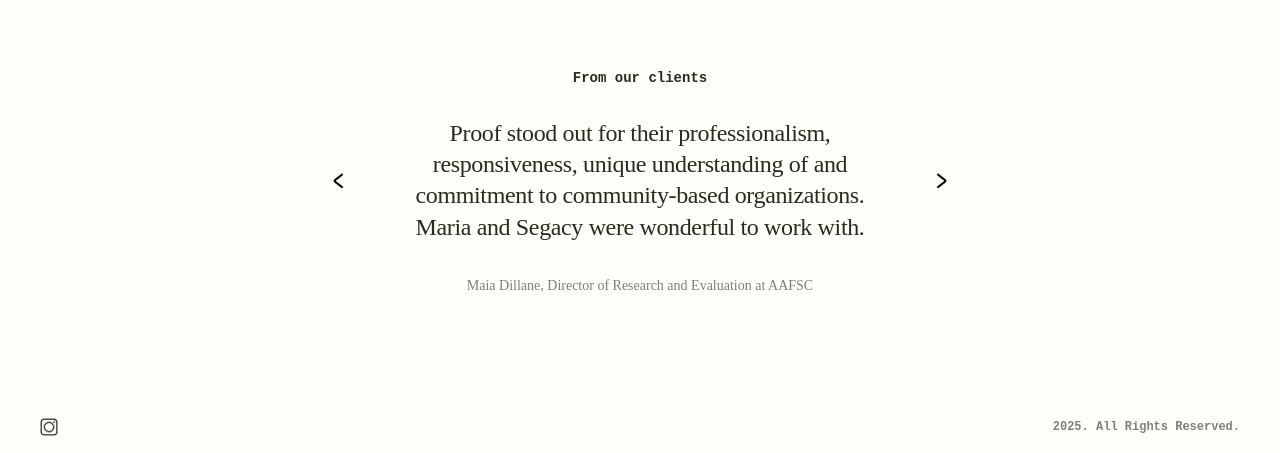
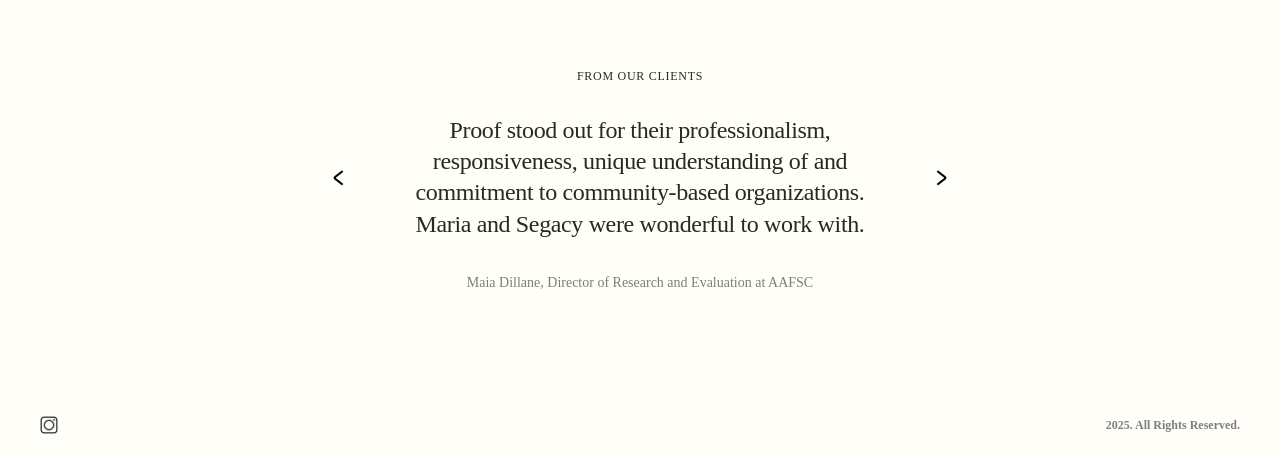
Before and after one commit to mmergal92/Proof_website, a React (Create React App) app: page / in a window 1280 px wide. Shown: the part 1055-1508 px from the top of the page. Built offline with nearby package versions, Linux system fonts and the light colour scheme; the HTML template or start-up script is replaced by a standard one; a web font is replaced by a local one.

Commit message:
editing font

```diff
--- a/src/App.css
+++ b/src/App.css
@@ -584,9 +584,9 @@ input[type=number]::-webkit-outer-spin-button {
 .wellness-note {
   margin: 80px auto 0 auto;
   font-style: normal;
-  font-weight: 700;
+  font-weight: 500;
   text-align: center;
-  font-family: "anonymous-pro", monospace;
+  font-family: "Neue Haas Unica W1G";
   color: #272B1E;
   font-size: 14px;
   line-height: 21px;
@@ -745,10 +745,12 @@ input[type=number]::-webkit-outer-spin-button {
 }
 
 .testimonial-label {
-  font-size: 14px;
-  line-height: 16.1px;
-  font-family: "anonymous-pro", monospace;
-  font-weight: 700;
+  font-size: 12px;
+  line-height: 13.8px;
+  font-family: "Neue Haas Unica W1G";
+  font-weight: 500;
+  letter-spacing: 0.72px;
+  text-transform: uppercase;
   margin-bottom: 32px;
 }
 
@@ -1095,7 +1097,7 @@ blockquote {
   align-items: center;
   /* justify-content: space-between;
   position: relative; */
-  font-family: "anonymous-pro", monospace;
+ font-family: "Neue Haas Unica W1G";
   font-size: 12px;
   font-weight: 700;
   line-height: 115%;
```
